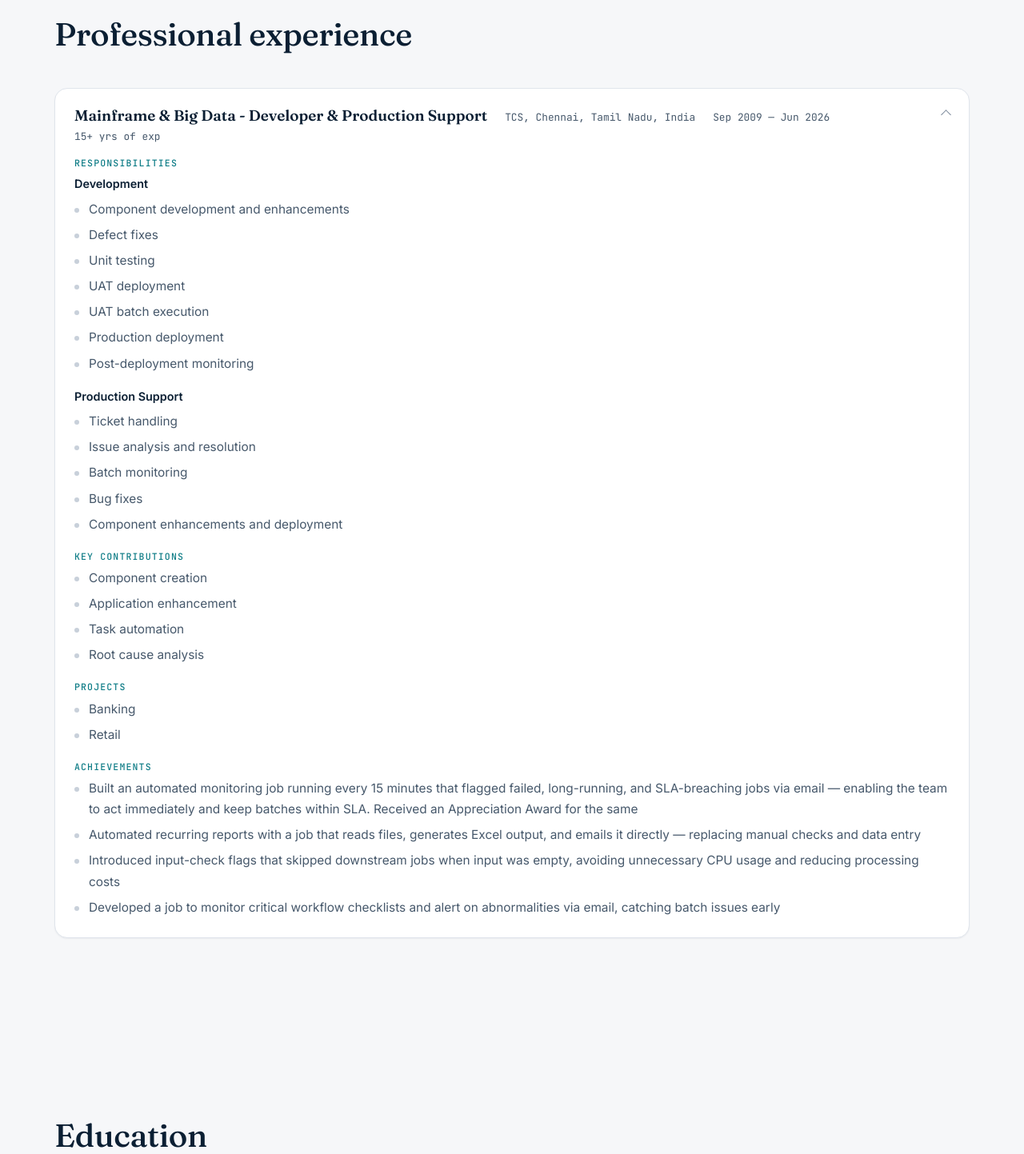
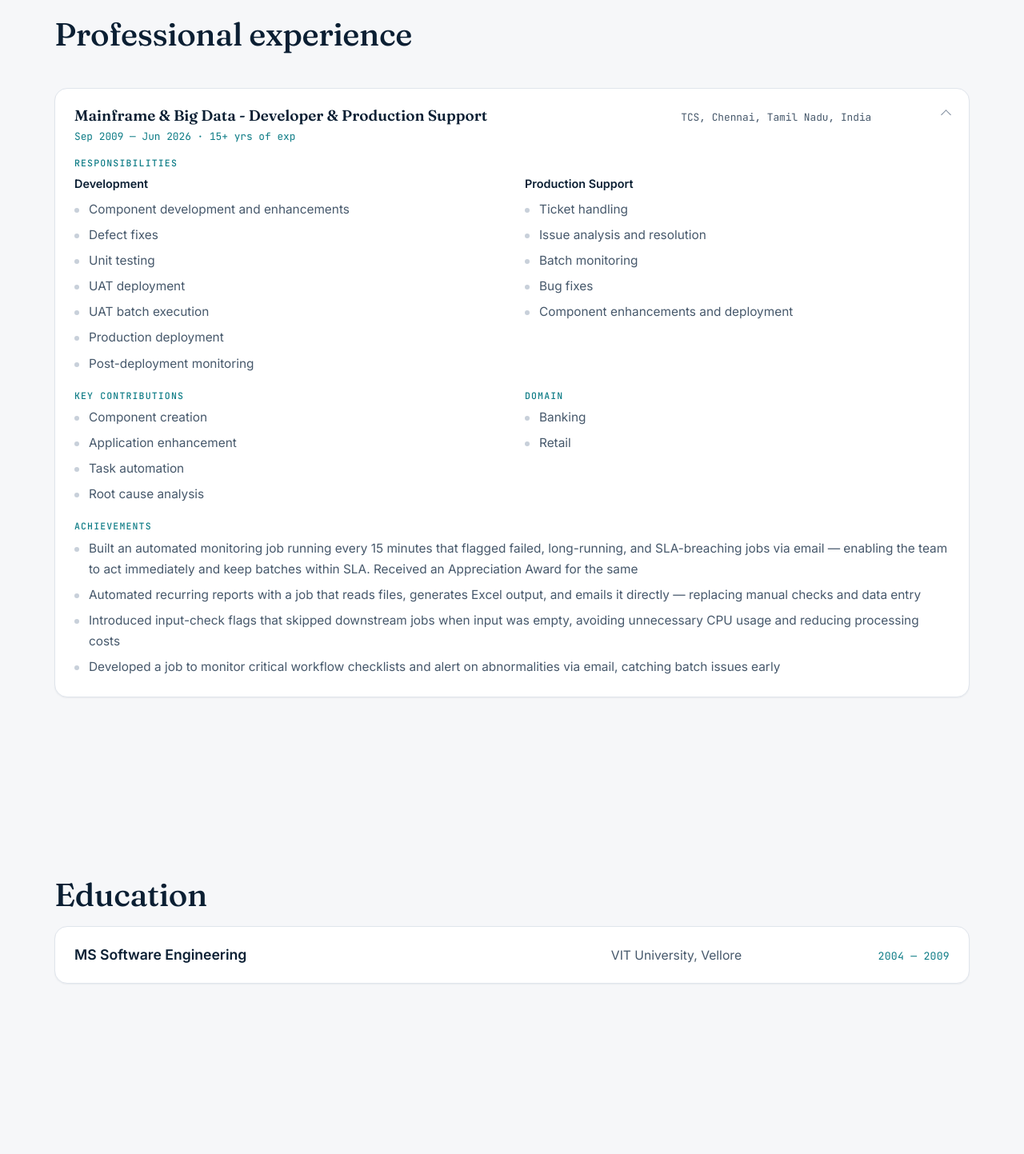
Before and after one commit to hemasri-kalaiselvan/hemasri-portfolio, a React (Vite) app: page /#/ in a window 1280 px wide. Shown: the part 2900-4343 px from the top of the page at 80% size. Built offline with nearby package versions, Linux system fonts and the light colour scheme; no server answers.

Commit message:
Add files via upload

```diff
--- a/src/components/Navbar.css
+++ b/src/components/Navbar.css
@@ -57,12 +57,14 @@
   font-size: 0.86rem;
   color: var(--text-secondary);
   border-radius: 7px;
-  transition: color 0.18s ease, background-color 0.18s ease;
+  transition: color 0.18s ease, background-color 0.18s ease, transform 0.18s ease;
   white-space: nowrap;
 }
+/* Hover: lift the link slightly up */
 .nav__link:hover {
   color: var(--text-primary);
   background: var(--surface-2);
+  transform: translateY(-2px);
 }
 .nav__link--active {
   color: var(--accent);
--- a/src/sections/Education.css
+++ b/src/sections/Education.css
@@ -18,23 +18,29 @@
   box-shadow: var(--shadow-md);
 }
 
-/* All three on one row, with gaps between */
+/* Three cells spread edge-to-edge: degree (left), institution (centre),
+   year (right) — like the reference site. */
 .edu__row {
   display: flex;
   flex-wrap: wrap;
   align-items: baseline;
+  justify-content: space-between;
   gap: 8px 28px;
+  width: 100%;
 }
 
 .edu__degree {
   font-size: 1.1rem;
   font-weight: 600;
   color: var(--text-primary);
+  flex: 1 1 auto;
 }
 
 .edu__institution {
   color: var(--text-secondary);
   font-size: 0.98rem;
+  flex: 1 1 auto;
+  text-align: center;
 }
 
 .edu__period {
@@ -42,4 +48,16 @@
   font-size: 0.82rem;
   letter-spacing: 0.02em;
   color: var(--accent);
+  white-space: nowrap;
+  text-align: right;
 }
+
+@media (max-width: 640px) {
+  .edu__row {
+    justify-content: flex-start;
+  }
+  .edu__institution,
+  .edu__period {
+    text-align: left;
+  }
+}
--- a/src/sections/Experience.css
+++ b/src/sections/Experience.css
@@ -26,23 +26,37 @@
   box-shadow: var(--shadow-md);
 }
 
-/* First line: role + company/location + dates + years, inline with gaps */
+/* First line spread edge-to-edge: role (left), company/place (centre),
+   dates+years (right) — like the reference site. */
 .exp__line {
   display: flex;
   flex-wrap: wrap;
   align-items: baseline;
-  gap: 6px 22px;
+  justify-content: space-between;
+  gap: 6px 24px;
+  width: 100%;
 }
 .exp__line-role {
   font-family: var(--font-display);
   font-size: 1.18rem;
   font-weight: 600;
   color: var(--text-primary);
+  flex: 1 1 auto;
 }
 .exp__line-meta {
   font-family: var(--font-mono);
   font-size: 0.8rem;
   color: var(--text-secondary);
+}
+/* middle meta (company/place) and the right meta (dates · years) */
+.exp__line-meta--mid {
+  flex: 1 1 auto;
+  text-align: center;
+}
+.exp__line-meta--end {
+  color: var(--accent);
+  white-space: nowrap;
+  text-align: right;
 }
 
 .exp__head {
@@ -154,9 +168,23 @@
   color: var(--accent);
   margin: 0 0 8px;
 }
+/* Development | Production Support side by side */
 .exp__detail-groups {
   display: grid;
-  gap: 16px;
+  grid-template-columns: 1fr 1fr;
+  gap: 16px 32px;
+}
+/* Key contributions | Domain side by side */
+.exp__details-pair {
+  display: grid;
+  grid-template-columns: 1fr 1fr;
+  gap: 16px 32px;
+}
+@media (max-width: 640px) {
+  .exp__detail-groups,
+  .exp__details-pair {
+    grid-template-columns: 1fr;
+  }
 }
 .exp__detail-subtitle {
   font-family: var(--font-sans);
--- a/src/sections/Experience.jsx
+++ b/src/sections/Experience.jsx
@@ -52,15 +52,8 @@ function ExperienceEntry({ entry, defaultOpen }) {
     (entry.achievements && entry.achievements.length)
 
   const role = Array.isArray(entry.role) ? entry.role.join(' · ') : entry.role
-
-  // The whole first line: role, then company/location, dates, years — each
-  // its own inline item with gaps between.
-  const lineItems = [
-    role,
-    [entry.company, entry.location].filter(Boolean).join(', '),
-    entry.period,
-    entry.duration,
-  ].filter(Boolean)
+  const where = [entry.company, entry.location].filter(Boolean).join(', ')
+  const when = [entry.period, entry.duration].filter(Boolean).join(' · ')
 
   return (
     <li className="exp__item">
@@ -72,18 +65,13 @@ function ExperienceEntry({ entry, defaultOpen }) {
         >
           <div className="exp__head-main">
             <div className="exp__line">
-              {lineItems.length > 0 ? (
-                lineItems.map((text, i) => (
-                  <span
-                    key={i}
-                    className={i === 0 ? 'exp__line-role' : 'exp__line-meta'}
-                  >
-                    {text}
-                  </span>
-                ))
+              {role ? (
+                <span className="exp__line-role">{role}</span>
               ) : (
                 <span className="placeholder-note">Role to be added</span>
               )}
+              {where && <span className="exp__line-meta exp__line-meta--mid">{where}</span>}
+              {when && <span className="exp__line-meta exp__line-meta--end">{when}</span>}
             </div>
           </div>
           <div className="exp__head-meta">
@@ -97,8 +85,10 @@ function ExperienceEntry({ entry, defaultOpen }) {
             {hasDetails ? (
               <div className="exp__details">
                 <DetailBlock label="Responsibilities" items={entry.responsibilities} />
-                <DetailBlock label="Key contributions" items={entry.contributions} />
-                <DetailBlock label="Projects" items={entry.projects} />
+                <div className="exp__details-pair">
+                  <DetailBlock label="Key contributions" items={entry.contributions} />
+                  <DetailBlock label="Domain" items={entry.projects} />
+                </div>
                 <DetailBlock label="Achievements" items={entry.achievements} />
               </div>
             ) : (
--- a/src/sections/Hero.css
+++ b/src/sections/Hero.css
@@ -79,10 +79,10 @@
   cursor: default;
   transition: background 0.18s ease, color 0.18s ease, border-color 0.18s ease;
 }
-/* Hover: dark highlighted background */
+/* Hover: highlighted accent background, always-readable text */
 .hero__pill:hover {
-  background: var(--accent-strong);
-  border-color: var(--accent-strong);
+  background: var(--accent);
+  border-color: var(--accent);
   color: #fff;
 }
 
@@ -108,6 +108,14 @@
   text-align: center;
   gap: 5px;
   flex: none;
+  cursor: default;
+  transition: border-color 0.18s ease, background 0.18s ease, transform 0.18s ease;
+}
+/* Hover: highlight the circle */
+.hero__stat:hover {
+  border-color: var(--accent);
+  background: var(--accent-soft-bg);
+  transform: translateY(-3px);
 }
 .hero__stat-value {
   font-family: var(--font-display);
--- a/src/sections/Resume.css
+++ b/src/sections/Resume.css
@@ -1,22 +1,16 @@
 .resume__card {
   margin-top: 44px;
-  padding: 34px 32px;
-  display: grid;
-  gap: 26px;
-}
-.resume__summary p {
-  font-size: 1.12rem;
-  color: var(--text-secondary);
-  max-width: 68ch;
-  margin: 0;
-}
-.resume__summary p::first-letter {
-  /* subtle editorial touch */
+  padding: 28px 32px;
 }
 .resume__actions {
   display: flex;
   flex-wrap: wrap;
   gap: 14px;
+}
+/* Download button hugs its text, not the full card width */
+.resume__actions .btn {
+  flex: 0 0 auto;
+  align-self: flex-start;
 }
 .resume__disabled {
   cursor: default;
@@ -27,14 +21,3 @@
   border-color: var(--border-strong);
   color: var(--text-muted);
 }
-
-@media (min-width: 760px) {
-  .resume__card {
-    grid-template-columns: 1.6fr 1fr;
-    align-items: center;
-  }
-  .resume__actions {
-    flex-direction: column;
-    align-items: stretch;
-  }
-}
```
